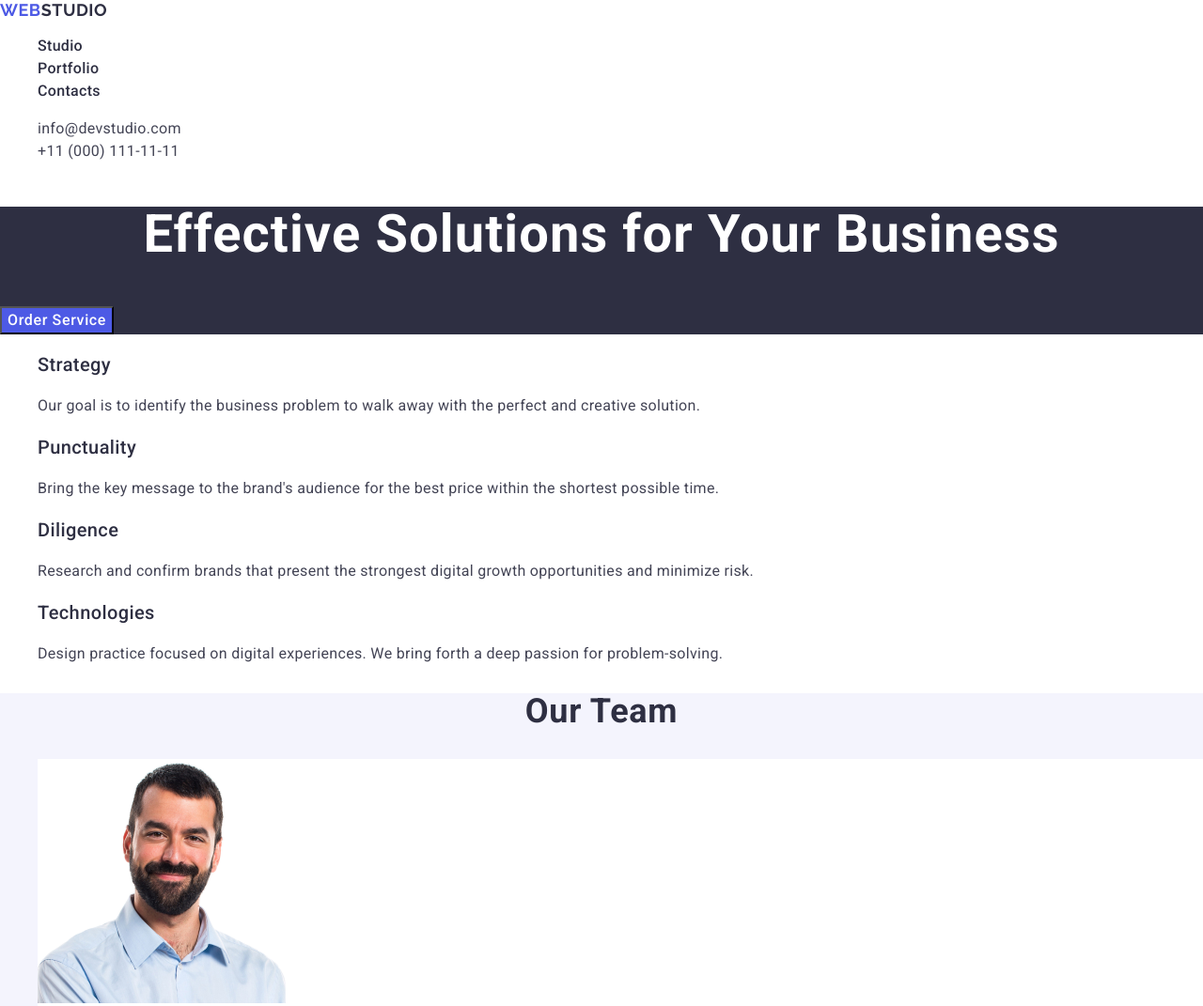
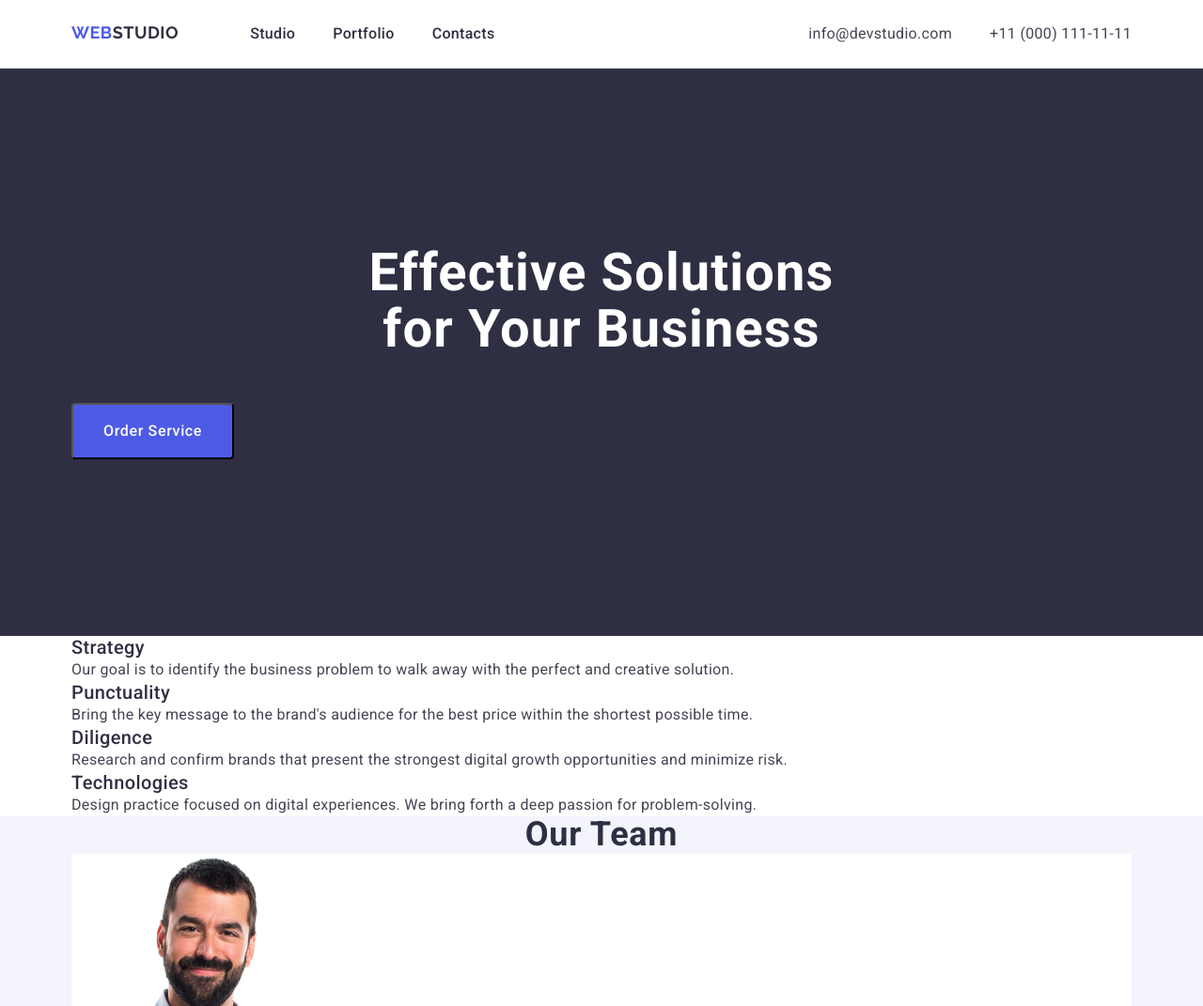
Before and after one commit to DeniWeb/goit-markup-hw-03, a plain HTML site: page index.html in a window 1280 px wide. Shown: the top 1071 px of the page at 94% size. Drawn offline with nearby package versions, Linux system fonts and the light colour scheme.

Commit message:
add header

```diff
--- a/css/styles.css
+++ b/css/styles.css
@@ -6,6 +6,14 @@ body {
 
 ul {
     list-style: none;
+    margin-top: 0;
+    margin-bottom: 0;
+    padding: 0;
+}
+
+p, h1, h2, h3, h4, h5, h6 {
+    margin-top: 0;
+    margin-bottom: 0;
 }
 
 a {
@@ -16,9 +24,41 @@ address {
     font-style: normal;
 }
 
-.header {}
+.visually-hidden {
+    position: absolute;
+    width: 1px;
+    height: 1px;
+    margin: -1px;
+    border: 0;
+    padding: 0;
+    white-space: nowrap;
+    clip-path: inset(100%);
+    clip: rect(0 0 0 0);
+    overflow: hidden;
+}
 
-.header-navigation {}
+.container {
+    max-width: 1158px;
+    padding-right: 15px;
+    padding-left: 15px;
+    margin: 0 auto;
+}
+
+/* ----- HEADER ----- */
+
+.header {
+    border-bottom: 1px solid #e7e9fc;
+}
+
+.header-container{
+    display: flex;
+    align-items: center;
+}
+
+.header-navigation {
+    display: flex;
+    align-self: center;
+}
 
 .logo {
     font-family: "Raleway", sans-serif;
@@ -30,11 +70,20 @@ address {
     color: #4d5ae5;
 }
 
-.header-logo {
+.logo-header {
+    padding: 24px 0;
+    margin-right: 76px;
+}
+
+.logo-header-span {
     color: #2e2f42;
 }
 
-.header-navigation-list {}
+.header-navigation-list {
+    display: flex;
+    align-items: center;
+    gap: 40px;
+}
 
 .header-navigation-list-item {}
 
@@ -44,6 +93,8 @@ address {
     line-height: 1.5;
     letter-spacing: 0.02em;
     color: #2e2f42;
+    padding: 24px 0;
+    display: block;
 }
 
 .header-navigation-list-link:hover,
@@ -52,9 +103,15 @@ address {
     ;
 }
 
-.header-contacts {}
+.header-contacts {
+    margin-left: auto;
+}
 
-.header-contacts-list {}
+.header-contacts-list {
+    display: flex;
+    align-items: center;
+    gap: 40px;
+}
 
 .header-contacts-list-item {}
 
@@ -64,6 +121,8 @@ address {
     line-height: 1.5;
     letter-spacing: 0.02em;
     color: inherit;
+    padding: 24px 0;
+    display: block;
 }
 
 .header-contacts-list-link:hover,
@@ -72,17 +131,25 @@ address {
     ;
 }
 
+/* ----- HERO ----- */
+
 .hero {
     background: #2e2f42;
+    padding-top: 188px;
+    padding-bottom: 188px;
 }
 
 .hero-titel {
+    max-width: 496px;
     font-weight: 700;
     font-size: 56px;
     line-height: 1.07;
     letter-spacing: 0.02em;
     text-align: center;
     color: #fff;
+    padding-bottom: 48px;
+    margin-right: auto;
+    margin-left: auto;
 }
 
 .hero-btn {
@@ -93,12 +160,19 @@ address {
     letter-spacing: 0.04em;
     color: #fff;
     background: #4d5ae5;
+    padding: 16px 32px;
+    border-radius: 4px;
+    margin-right: auto;
+    margin-left: auto;
+
 }
 
 .hero-btn:hover,
 .hero-btn:focus {
     background: #404bbf;
 }
+
+/* ----- FEATURES ----- */
 
 .features {}
 
@@ -123,6 +197,8 @@ address {
     line-height: 1.5;
     letter-spacing: 0.02em;
 }
+
+/* ----- TEAM ----- */
 
 .team {
     background: #f4f4fd;
@@ -162,6 +238,8 @@ address {
     text-align: center;
 }
 
+/* ----- PORTFOLIO ----- */
+
 .portfolio {}
 
 .portfolio-title {
@@ -194,11 +272,13 @@ address {
     letter-spacing: 0.02em;
 }
 
+/* ----- FOOTER ----- */
+
 .footer {
     background: #2e2f42;
 }
 
-.footer-logo {
+.logo-footer-span {
     color: #f4f4fd;
 }
 
--- a/index.html
+++ b/index.html
@@ -16,8 +16,9 @@
 </head>
 <body>
     <header class="header">
+        <div class="container header-container">
             <nav class="header-navigation">
-        <a class="logo" href="./index.html">Web<span class="header-logo">Studio</span></a>
+            <a class="logo logo-header" href="./index.html">Web<span class="logo-header-span">Studio</span></a>
                 <ul class="header-navigation-list">
                     <li class="header-navigation-list-item"><a class="header-navigation-list-link" href="./index.html">Studio</a></li>
                     <li class="header-navigation-list-item"><a class="header-navigation-list-link" href="">Portfolio</a></li>
@@ -30,14 +31,18 @@
                     <li class="header-contacts-list-item"><a class="header-contacts-list-link" href="tel:+110001111111">+11 (000) 111-11-11</a></li>
                 </ul>
             </address>
+        </div>
     </header>
     <main>
         <section class="hero">
+            <div class="container">
                 <h1 class="hero-titel">Effective Solutions for Your Business</h1>
                 <button class="hero-btn" type="button">Order Service</button>
+            </div>
         </section>
         <section class="features">
-            <h2 class="features-title" hidden>Features</h2>
+            <div class="container">
+                <h2 class="features-title visually-hidden">Features</h2>
                 <ul class="features-list">
                     <li class="features-list-item">
                         <h3 class="features-list-title">Strategy</h3>
@@ -56,8 +61,10 @@
                         <p class="features-list-text">Design practice focused on digital experiences. We bring forth a deep passion for problem-solving.</p>
                     </li>
                 </ul>
+            </div>
         </section>
         <section class="team">
+            <div class="container">
                 <h2 class="team-title">Our Team</h2>
                 <ul class="team-list">
                     <li class="team-list-item">
@@ -81,8 +88,10 @@
                         <p class="team-list-text">UI Designer</p>
                     </li>
                 </ul>
+            </div>
         </section>
         <section class="portfolio">
+            <div class="container">
                 <h2 class="portfolio-title">Our Portfolio</h2>
                 <ul class="portfolio-list">
                     <li class="portfolio-list-item">
@@ -116,11 +125,14 @@
                         <p class="portfolio-list-text">Marketing</p>
                     </li>
                 </ul>
+            </div>
         </section>
     </main>
     <footer class="footer">
-        <a class="logo" href="./index.html">Web<span class="footer-logo">Studio</span></a>
+        <div class="container">
+            <a class="logo logo-footer" href="./index.html">Web<span class="logo-footer-span">Studio</span></a>
             <p class="f-text">Increase the flow of customers and sales for your business with digital marketing & growth solutions.</p>
+        </div>
     </footer>
 </body>
 </html>
```
Lines whose indentation alone changed are shown as unchanged.
